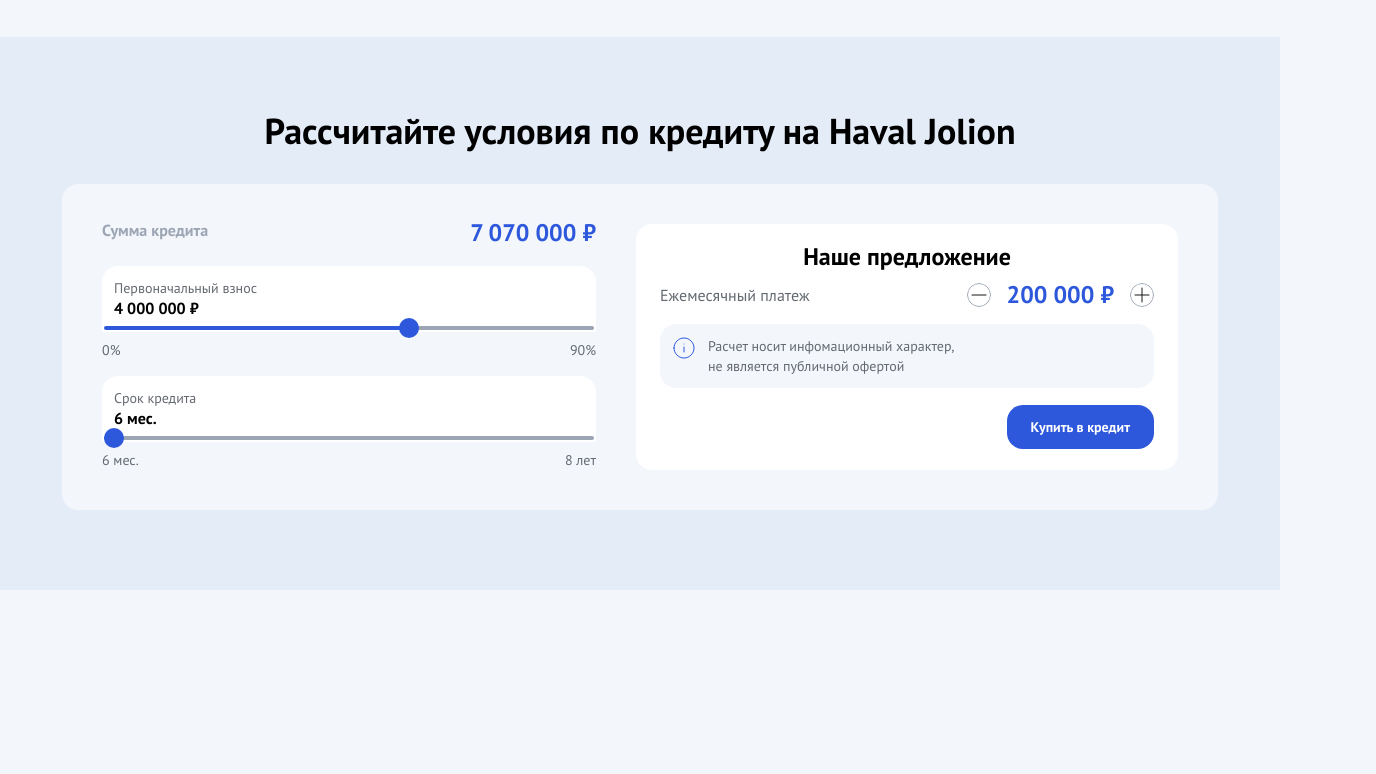
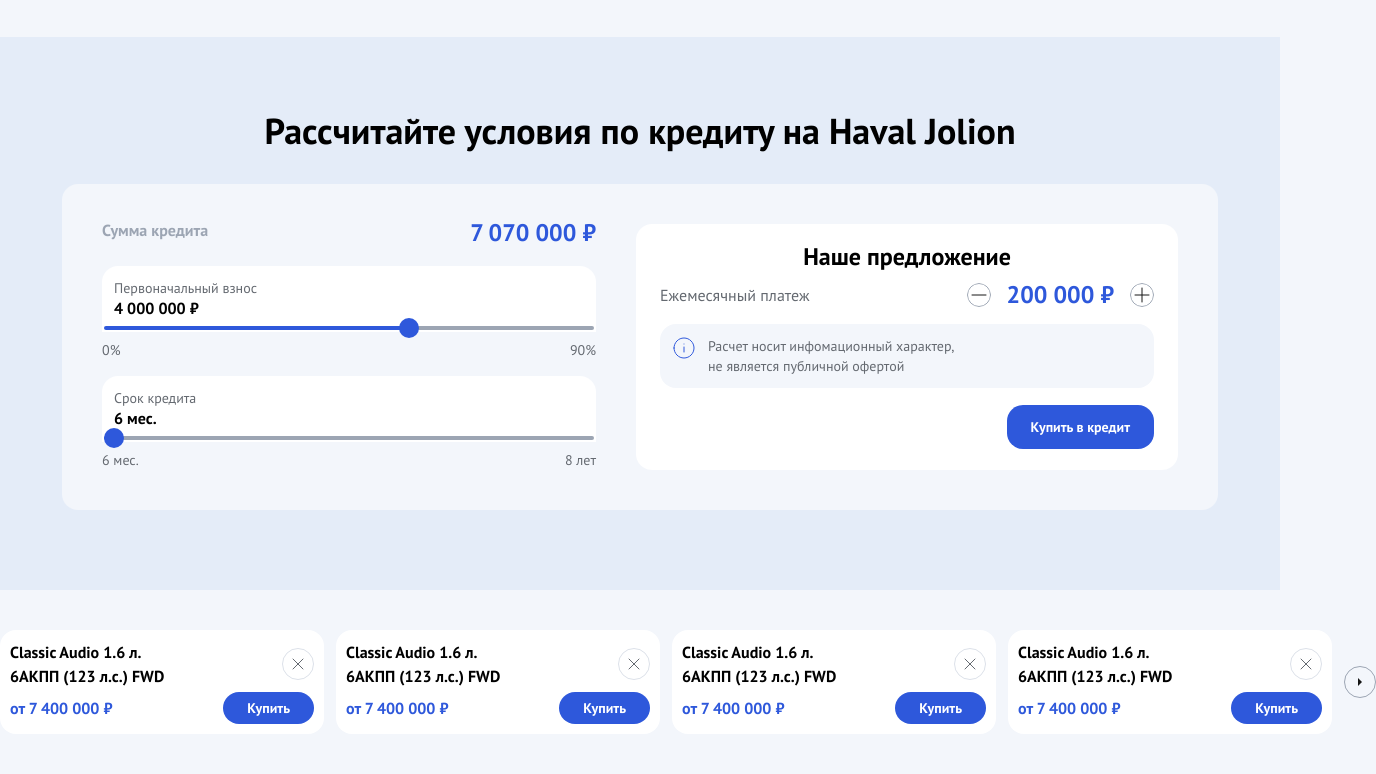
Before and after one commit to turbopetrov/car-site, a website built with webpack: page src/index.html in a window 1280 px wide. Shown: the part 802-1576 px from the top of the page, 1376 px wide, since content can reach past the window. Before the commit the page ends 1392 px from the top, so only its background shows below. Built offline with nearby package versions, Linux system fonts and the light colour scheme; files whose address does not match are found by name.

Commit message:
feat: Add carousel

```diff
--- a/package.json
+++ b/package.json
@@ -20,6 +20,7 @@
   "homepage": "https://github.com/turbopetrov/car-site#readme",
   "dependencies": {
     "@babel/polyfill": "^7.12.1",
+    "swiper": "^11.1.10",
     "webpack": "^5.93.0",
     "webpack-cli": "^5.1.4"
   },
@@ -30,6 +31,7 @@
     "css-loader": "^7.1.2",
     "html-loader": "^5.1.0",
     "html-webpack-plugin": "^5.6.0",
+    "less-loader": "^12.2.0",
     "mini-css-extract-plugin": "^2.9.1",
     "sass": "^1.77.8",
     "sass-loader": "^16.0.1",
--- a/src/index.html
+++ b/src/index.html
@@ -204,6 +204,95 @@
 
       </div>
     </section>
+    <section class="complectation-section">
+      <div class="swiper">
+        <div class="swiper-wrapper">
+          <!-- Slides -->
+          <div class="swiper-slide swiper__slide">
+            <div class="swiper__card">
+              <div class="swiper__card-section">
+                <div class="swiper__card-title heading--sm">
+                  Classic Audio 1.6 л. 6АКПП (123 л.с.) FWD
+                </div>
+                <span class="swiper__card-close"></span>
+              </div>
+              <div class="swiper__card-section">
+                <span class="swiper__card_price heading--sm --blue">
+                  от 7 400 000 ₽
+                </span>
+                <button class="button--dark swiper__card-btn">Купить</button>
+              </div>
+            </div>
+          </div>
+          <div class="swiper-slide swiper__slide">
+            <div class="swiper__card">
+              <div class="swiper__card-section">
+                <div class="swiper__card-title heading--sm">
+                  Classic Audio 1.6 л. 6АКПП (123 л.с.) FWD
+                </div>
+                <span class="swiper__card-close"></span>
+              </div>
+              <div class="swiper__card-section">
+                <span class="swiper__card_price heading--sm --blue">
+                  от 7 400 000 ₽
+                </span>
+                <button class="button--dark swiper__card-btn">Купить</button>
+              </div>
+            </div>
+          </div>
+          <div class="swiper-slide swiper__slide">
+            <div class="swiper__card">
+              <div class="swiper__card-section">
+                <div class="swiper__card-title heading--sm">
+                  Classic Audio 1.6 л. 6АКПП (123 л.с.) FWD
+                </div>
+                <span class="swiper__card-close"></span>
+              </div>
+              <div class="swiper__card-section">
+                <span class="swiper__card_price heading--sm --blue">
+                  от 7 400 000 ₽
+                </span>
+                <button class="button--dark swiper__card-btn">Купить</button>
+              </div>
+            </div>
+          </div>
+          <div class="swiper-slide swiper__slide">
+            <div class="swiper__card">
+              <div class="swiper__card-section">
+                <div class="swiper__card-title heading--sm">
+                  Classic Audio 1.6 л. 6АКПП (123 л.с.) FWD
+                </div>
+                <span class="swiper__card-close"></span>
+              </div>
+              <div class="swiper__card-section">
+                <span class="swiper__card_price heading--sm --blue">
+                  от 7 400 000 ₽
+                </span>
+                <button class="button--dark swiper__card-btn">Купить</button>
+              </div>
+            </div>
+          </div>
+          <div class="swiper-slide swiper__slide">
+            <div class="swiper__card">
+              <div class="swiper__card-section">
+                <div class="swiper__card-title heading--sm">
+                  Classic Audio 1.6 л. 6АКПП (123 л.с.) FWD
+                </div>
+                <span class="swiper__card-close"></span>
+              </div>
+              <div class="swiper__card-section">
+                <span class="swiper__card_price heading--sm --blue">
+                  от 7 400 000 ₽
+                </span>
+                <button class="button--dark swiper__card-btn">Купить</button>
+              </div>
+            </div>
+          </div>
+        </div>
+      </div>
+      <div class="js-swiper-button-prev swiper__prev"></div>
+      <div class="js-swiper-button-next swiper__next"></div>
+    </section>
   </main>
 </body>
 
--- a/src/index.js
+++ b/src/index.js
@@ -1,3 +1,4 @@
 import './index.html';
 import './style.scss';
 import './js/main.js'
+import 'swiper/css/bundle'
--- /dev/null
+++ b/src/js/complectSwiper.js
@@ -0,0 +1,3 @@
+import Swiper from 'swiper';
+
+export const Swiper = new Swiper()
--- a/src/js/main.js
+++ b/src/js/main.js
@@ -2,9 +2,20 @@
 import { discountCalculator } from "./discountCalculator";
 import { styleSliderProgress } from "./styledSlider";
 import { calculateCredit } from "./creditCalculator";
+import Swiper from 'swiper/bundle';
+import { Navigation } from "swiper/modules";
 window.onload = function(){
   selectColor();
   discountCalculator();
   styleSliderProgress();
   calculateCredit();
+  const swiper = new Swiper('.swiper', {
+    modules: [Navigation],
+    navigation: {
+      nextEl: '.js-swiper-button-next',
+      prevEl: '.js-swiper-button-prev',
+    },
+    slidesPerView: 'auto',
+    spaceBetween: 12,
+  });
 }
--- /dev/null
+++ b/src/scss/complectation-section/compelctation.scss
@@ -0,0 +1,79 @@
+.complectation-section {
+  width: $size--md;
+  display: flex;
+  justify-content: center;
+  padding: 40px 0;
+  margin: 0 auto;
+  position: relative;
+}
+
+.swiper__card {
+  width: 324px;
+  height: 104px;
+  border-radius: $radius;
+  background-color: $white;
+  padding: 10px;
+  display: flex;
+  flex-direction: column;
+  justify-content: space-between;
+  box-sizing: border-box;
+  &-section {
+    display: flex;
+    flex-direction: row;
+    justify-content: space-between;
+    align-items: center;
+  }
+  &-title {
+    display: block;
+    max-width: 60%;
+    line-height: 150%;
+  }
+  &-close {
+    width: 32px;
+    height: 32px;
+    background-image: url('./assets/img/close.svg');
+    background-position: center;
+    background-size: contain;
+    background-repeat: no-repeat;
+    cursor: pointer;
+  }
+
+  &-btn {
+    padding: 6px $gap--xl;
+  }
+
+}
+
+.swiper__prev {
+  position: absolute;
+  top: 50%;
+  transform: translateY(-50%);
+  left: -44px;
+  width: 32px;
+  height: 32px;
+  background-image: url('./assets/img/left-arrow.svg');
+  background-position: center;
+  background-size: contain;
+  background-repeat: no-repeat;
+  cursor: pointer;
+  z-index: 10;
+}
+
+.swiper__next {
+  position: absolute;
+  top: 50%;
+  transform: translateY(-50%);
+  right: -44px;
+  width: 32px;
+  height: 32px;
+  background-image: url('./assets/img/right-arrow.svg');
+  background-position: center;
+  background-size: contain;
+  background-repeat: no-repeat;
+  cursor: pointer;
+  z-index: 10;
+}
+
+.swiper__slide {
+  flex-shrink: 1 !important;
+}
--- a/src/scss/ui/buttons.scss
+++ b/src/scss/ui/buttons.scss
@@ -9,6 +9,7 @@
   border-radius: $radius;
   padding: 10px 20px;
   border: none;
+  box-sizing: border-box;
   cursor: pointer;
   transition: all .3s;
 }
--- a/src/style.scss
+++ b/src/style.scss
@@ -4,7 +4,7 @@
 @import './scss/header.scss';
 @import './scss/product-section/product-section.scss';
 @import './scss//credit-section/credit-section.scss';
-
+@import './scss/complectation-section/compelctation.scss';
 
 body {
   @extend %text;
--- a/webpack.config.js
+++ b/webpack.config.js
@@ -57,6 +57,10 @@
           test: /\.scss$/i,
           use: ["style-loader","css-loader", "sass-loader"],
         },
+        {
+          test: /\.css$/i,
+          use: ["style-loader", "css-loader", "sass-loader"],
+        }
       ],
     },
   };
```
Also changed, not shown: src/scss/complectation-section/complect-swiper.scss (added).
